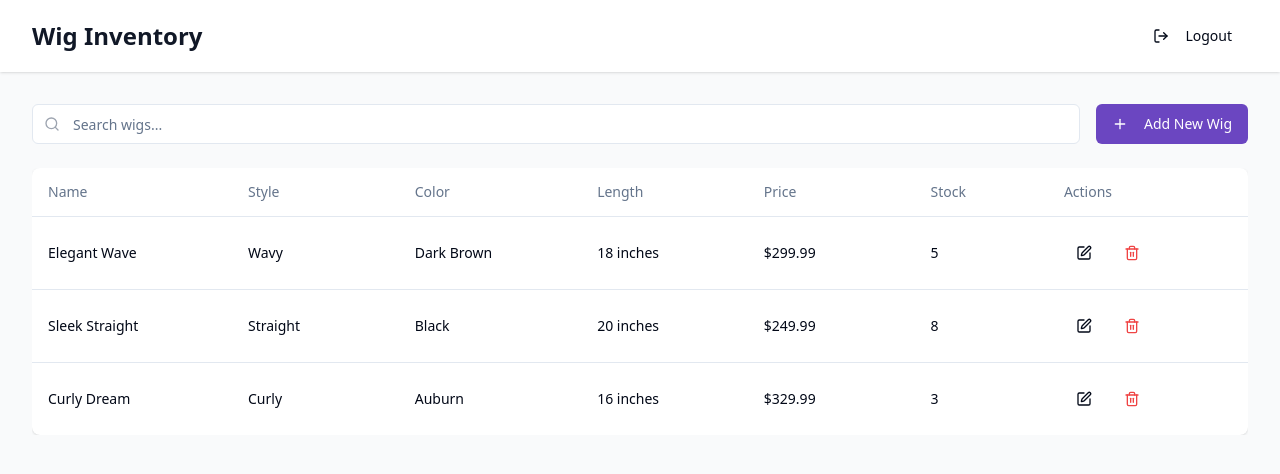
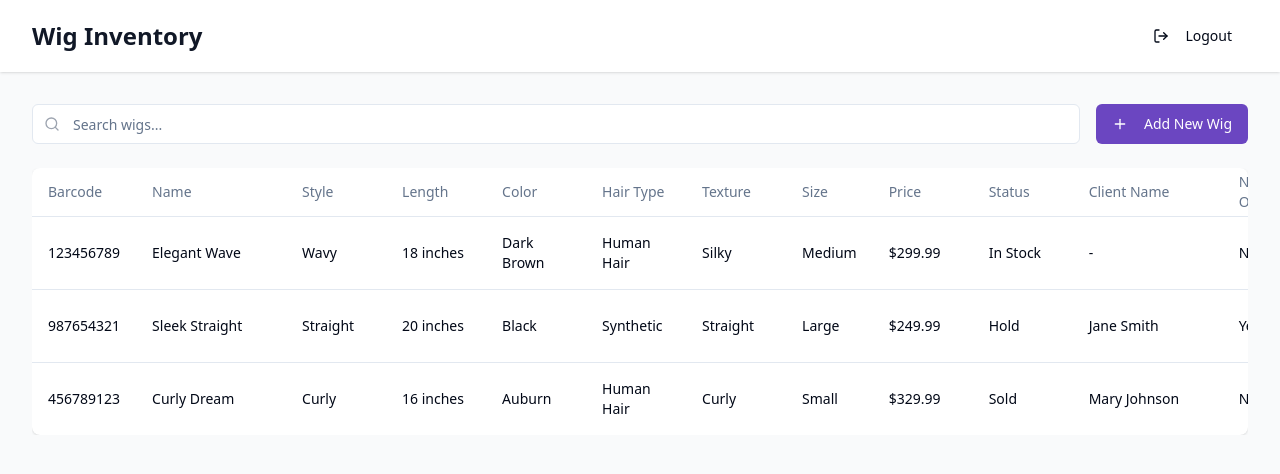
Before and after one commit to aviscode/wigventory-manager, a React (Vite) app: page /inventory in a window 1280 px wide. Shown: the top 474 px of the page. Built offline with nearby package versions, Linux system fonts and the light colour scheme; sample sign-in values are in the browser's storage.

Commit message:
Add barcode and additional wig details
Implement fields for barcode, wig style, length, color, hair, hair texture, size, price, sold/hold status, client name, new order, location, cost price, receive date, and sold date in the wig inventory system.
[skip gpt_engineer]

```diff
--- a/src/components/WigTable.tsx
+++ b/src/components/WigTable.tsx
@@ -13,7 +13,9 @@ const WigTable = ({ searchTerm }: WigTableProps) => {
     (wig) =>
       wig.name.toLowerCase().includes(searchTerm.toLowerCase()) ||
       wig.style.toLowerCase().includes(searchTerm.toLowerCase()) ||
-      wig.color.toLowerCase().includes(searchTerm.toLowerCase())
+      wig.color.toLowerCase().includes(searchTerm.toLowerCase()) ||
+      wig.barcode.toLowerCase().includes(searchTerm.toLowerCase()) ||
+      wig.clientName.toLowerCase().includes(searchTerm.toLowerCase())
   );
 
   const handleEdit = (id: string) => {
@@ -30,24 +32,44 @@ const WigTable = ({ searchTerm }: WigTableProps) => {
         <Table>
           <TableHeader>
             <TableRow>
-              <TableHead className="w-[200px] min-w-[200px]">Name</TableHead>
+              <TableHead className="min-w-[100px]">Barcode</TableHead>
+              <TableHead className="min-w-[150px]">Name</TableHead>
               <TableHead className="min-w-[100px]">Style</TableHead>
+              <TableHead className="min-w-[100px]">Length</TableHead>
               <TableHead className="min-w-[100px]">Color</TableHead>
-              <TableHead className="min-w-[100px]">Length</TableHead>
+              <TableHead className="min-w-[100px]">Hair Type</TableHead>
+              <TableHead className="min-w-[100px]">Texture</TableHead>
+              <TableHead className="min-w-[80px]">Size</TableHead>
               <TableHead className="min-w-[100px]">Price</TableHead>
-              <TableHead className="min-w-[80px]">Stock</TableHead>
+              <TableHead className="min-w-[100px]">Status</TableHead>
+              <TableHead className="min-w-[150px]">Client Name</TableHead>
+              <TableHead className="min-w-[100px]">New Order</TableHead>
+              <TableHead className="min-w-[100px]">Location</TableHead>
+              <TableHead className="min-w-[100px]">Cost Price</TableHead>
+              <TableHead className="min-w-[120px]">Receive Date</TableHead>
+              <TableHead className="min-w-[120px]">Sold Date</TableHead>
               <TableHead className="min-w-[100px]">Actions</TableHead>
             </TableRow>
           </TableHeader>
           <TableBody>
             {filteredWigs.map((wig) => (
               <TableRow key={wig.id}>
+                <TableCell>{wig.barcode}</TableCell>
                 <TableCell className="font-medium">{wig.name}</TableCell>
                 <TableCell>{wig.style}</TableCell>
+                <TableCell>{wig.length}</TableCell>
                 <TableCell>{wig.color}</TableCell>
-                <TableCell>{wig.length}</TableCell>
+                <TableCell>{wig.hairType}</TableCell>
+                <TableCell>{wig.hairTexture}</TableCell>
+                <TableCell>{wig.size}</TableCell>
                 <TableCell>${wig.price}</TableCell>
-                <TableCell>{wig.stock}</TableCell>
+                <TableCell>{wig.status}</TableCell>
+                <TableCell>{wig.clientName || "-"}</TableCell>
+                <TableCell>{wig.newOrder ? "Yes" : "No"}</TableCell>
+                <TableCell>{wig.location}</TableCell>
+                <TableCell>${wig.costPrice}</TableCell>
+                <TableCell>{wig.receiveDate}</TableCell>
+                <TableCell>{wig.soldDate || "-"}</TableCell>
                 <TableCell>
                   <div className="flex space-x-2">
                     <Button
--- a/src/lib/mockData.ts
+++ b/src/lib/mockData.ts
@@ -1,29 +1,62 @@
 export const mockWigs = [
   {
     id: "W001",
+    barcode: "123456789",
     name: "Elegant Wave",
     style: "Wavy",
+    length: "18 inches",
     color: "Dark Brown",
-    length: "18 inches",
+    hairType: "Human Hair",
+    hairTexture: "Silky",
+    size: "Medium",
     price: 299.99,
+    status: "In Stock", // Sold/Hold status
+    clientName: "",
+    newOrder: false,
+    location: "Shelf A1",
+    costPrice: 150.00,
+    receiveDate: "2024-01-15",
+    soldDate: "",
     stock: 5,
   },
   {
     id: "W002",
+    barcode: "987654321",
     name: "Sleek Straight",
     style: "Straight",
+    length: "20 inches",
     color: "Black",
-    length: "20 inches",
+    hairType: "Synthetic",
+    hairTexture: "Straight",
+    size: "Large",
     price: 249.99,
+    status: "Hold",
+    clientName: "Jane Smith",
+    newOrder: true,
+    location: "Shelf B2",
+    costPrice: 120.00,
+    receiveDate: "2024-02-01",
+    soldDate: "",
     stock: 8,
   },
   {
     id: "W003",
+    barcode: "456789123",
     name: "Curly Dream",
     style: "Curly",
+    length: "16 inches",
     color: "Auburn",
-    length: "16 inches",
+    hairType: "Human Hair",
+    hairTexture: "Curly",
+    size: "Small",
     price: 329.99,
+    status: "Sold",
+    clientName: "Mary Johnson",
+    newOrder: false,
+    location: "Shelf C3",
+    costPrice: 180.00,
+    receiveDate: "2024-01-20",
+    soldDate: "2024-02-15",
     stock: 3,
   },
 ];
```
